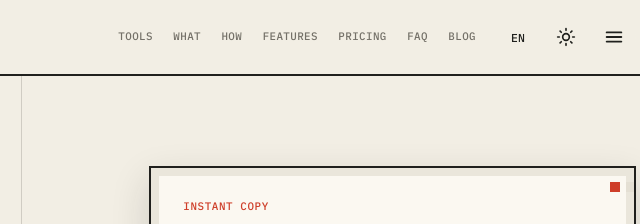
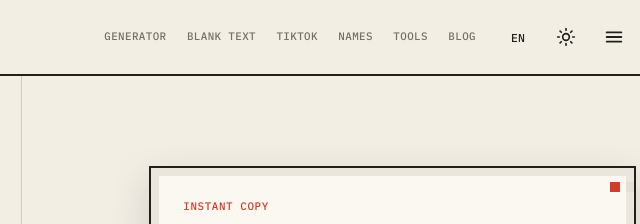
Before and after one commit to tnagjei/theinvisiblecharacter, a website: page index.html in a window 1280 px wide. Shown: the top 224 px of the page, 620-1260 px from the left. Drawn offline with Linux system fonts and the light colour scheme.

Commit message:
新增功能：集成全局谷歌搜索控制台命令行工具并更新站点导航菜单

```diff
--- a/index.html
+++ b/index.html
@@ -92,13 +92,12 @@
                 <span>TheInvisibleCharacter.live</span>
             </a>
 
-            <div class="nav-links" aria-label="Page sections">
+            <div class="nav-links" aria-label="Main links">
+                <a href="/">Generator</a>
+                <a href="/blank-text-generator">Blank Text</a>
+                <a href="/tiktok-invisible-username-generator">TikTok</a>
+                <a href="/invisible-name-generator">Names</a>
                 <a href="/tools">Tools</a>
-                <a href="#what">What</a>
-                <a href="#how">How</a>
-                <a href="#features">Features</a>
-                <a href="#pricing">Pricing</a>
-                <a href="#faq">FAQ</a>
                 <a href="/blog/">Blog</a>
             </div>
 
@@ -147,12 +146,11 @@
 
         <div id="mobile-menu" class="mobile-menu-panel hidden">
             <div class="site-container mobile-menu-links">
+                <a href="/">Generator</a>
+                <a href="/blank-text-generator">Blank Text</a>
+                <a href="/tiktok-invisible-username-generator">TikTok</a>
+                <a href="/invisible-name-generator">Names</a>
                 <a href="/tools">Tools</a>
-                <a href="#what">What</a>
-                <a href="#how">How</a>
-                <a href="#features">Features</a>
-                <a href="#pricing">Pricing</a>
-                <a href="#faq">FAQ</a>
                 <a href="/about">About</a>
                 <a href="/help">Help</a>
                 <button id="theme-toggle-mobile" class="mobile-theme-button" type="button">Toggle Theme</button>
```
